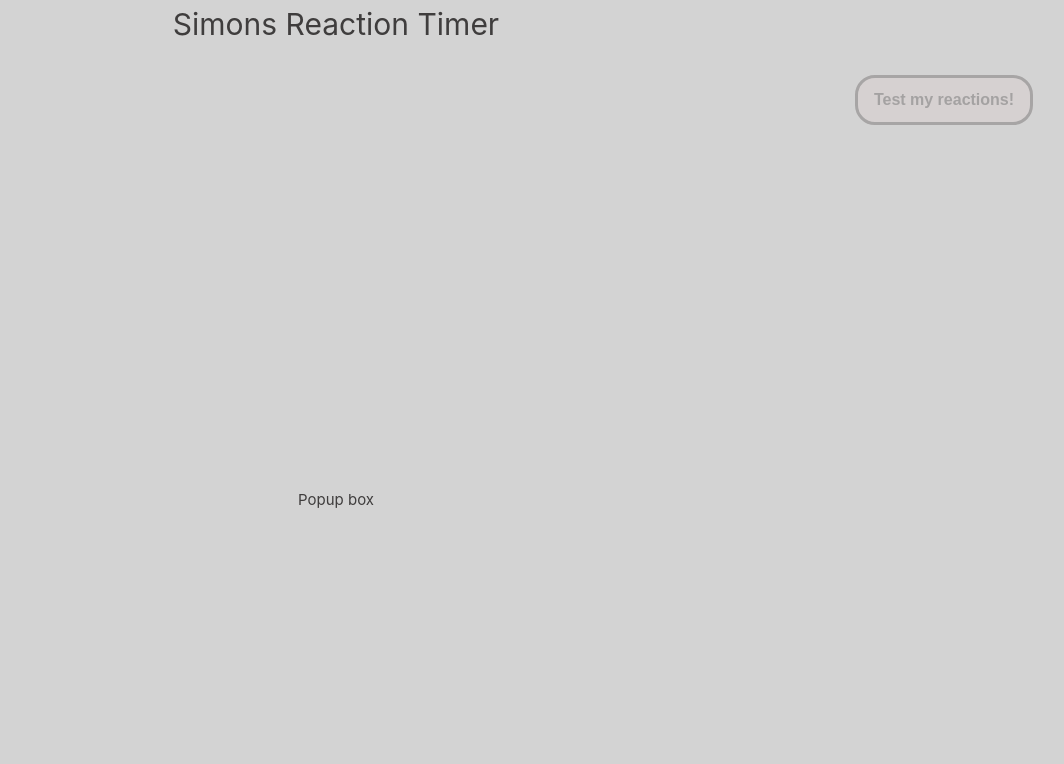
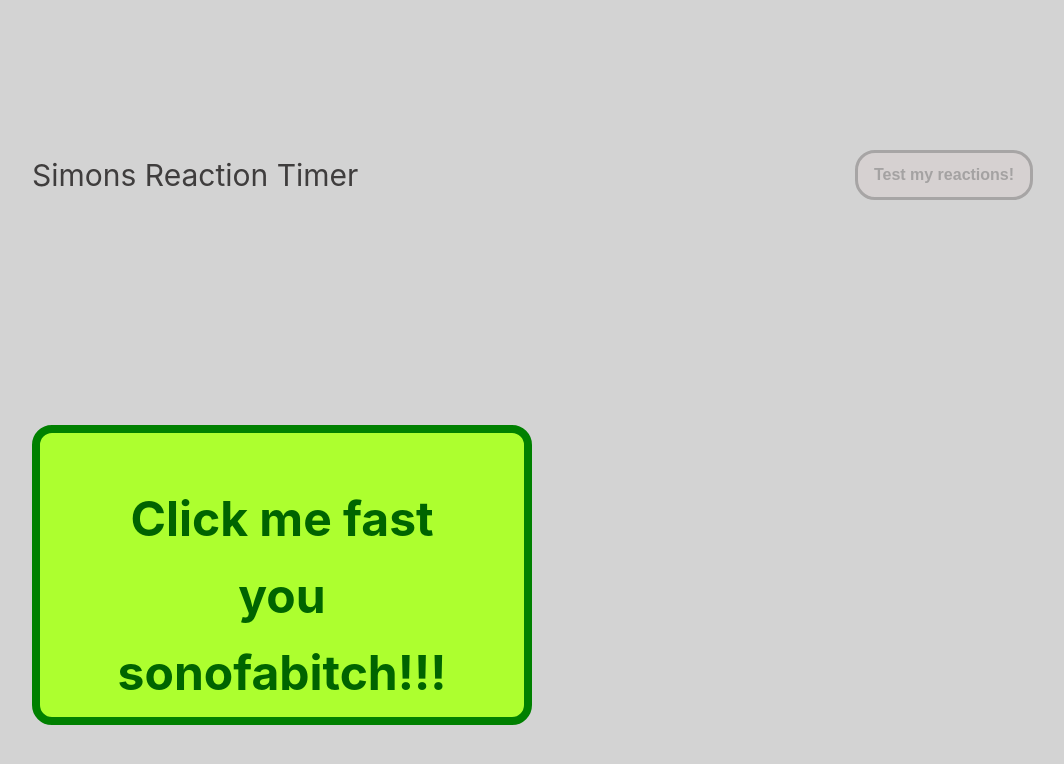
Before and after one commit to I8Superman/vue-reaction-timer, a Vue app: page / in a window 1280 px wide. Both pictures are taken after a click on the button "Test my reactions!". Shown: the top 764 px of the page, without its empty margins (0-1064 px from the left). Built offline with nearby package versions, Linux system fonts and the light colour scheme.

Commit message:
working on popup box and lifecycle hooks

```diff
--- a/src/App.vue
+++ b/src/App.vue
@@ -1,8 +1,8 @@
 
 <template>
   <h1>Simons Reaction Timer</h1>
-  <Startbutton @start-timer="startTimer" :delay="delay" :gameon="gameOn" />
-  <Popupbox />
+  <Startbutton @start-timer="startTimer" :delay="timer" :gameon="gameOn" />
+  <Popupbox v-if="gameOn" :delay="timer" />
 </template>
 
 <script>
@@ -15,7 +15,7 @@ export default {
   data() {
     return {
       gameOn: false,
-      timer: null
+      timer: null,
     }
   },
   methods: {
@@ -34,9 +34,12 @@ export default {
   background-color: lightgrey;
   width: 100vw;
   height: 100vh;
-  text-align: center;
+  /* text-align: center; */
   color: rgb(63, 61, 61);
   font-weight: 800;
   padding-top: 100px;
+  display: flex;
+  flex-direction: column;
+  align-items: center;
 }
 </style>
--- a/src/components/Popupbox.vue
+++ b/src/components/Popupbox.vue
@@ -1,13 +1,33 @@
 <template>
-    <div>
-        Popup box
+    <div class="popup">
+        Click me fast you sonofabitch!!!
     </div>
 </template>
+
 <script>
 export default {
-
+    name: 'Popupbox',
+    props: ['delay'],
+    mounted() {
+        setTimeout(() => {
+            console.log(`Time's up! Timer was set at ${this.delay}`)
+        }, this.delay)
+    }
 }
 </script>
-<style lang="">
 
+<style scoped>
+.popup {
+    width: 500px;
+    height: 300px;
+    border-radius: 20px;
+    text-align: center;
+    border: 0.5rem solid green;
+    background-color: greenyellow;
+    padding: 3rem;
+    color: darkgreen;
+    font-size: 3rem;
+    font-weight: bolder;
+    cursor: pointer;
+}
 </style>
```
